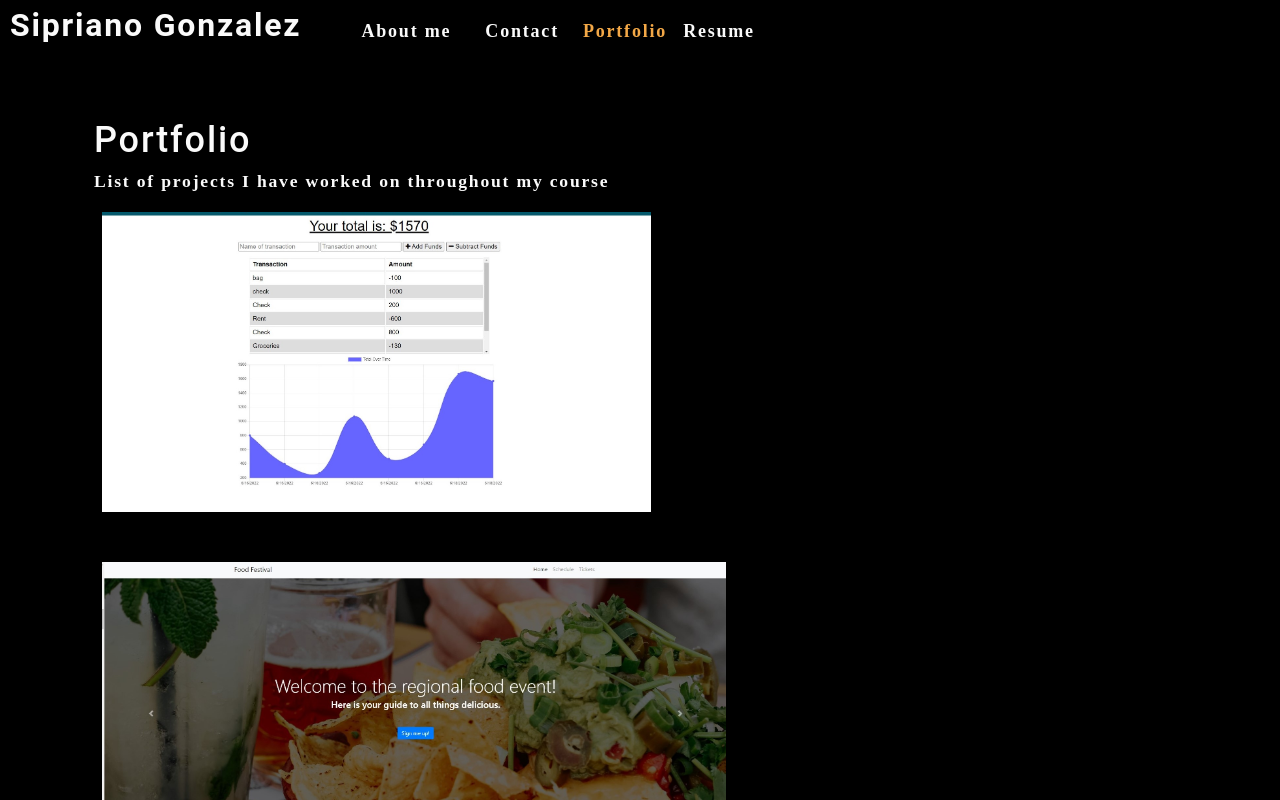
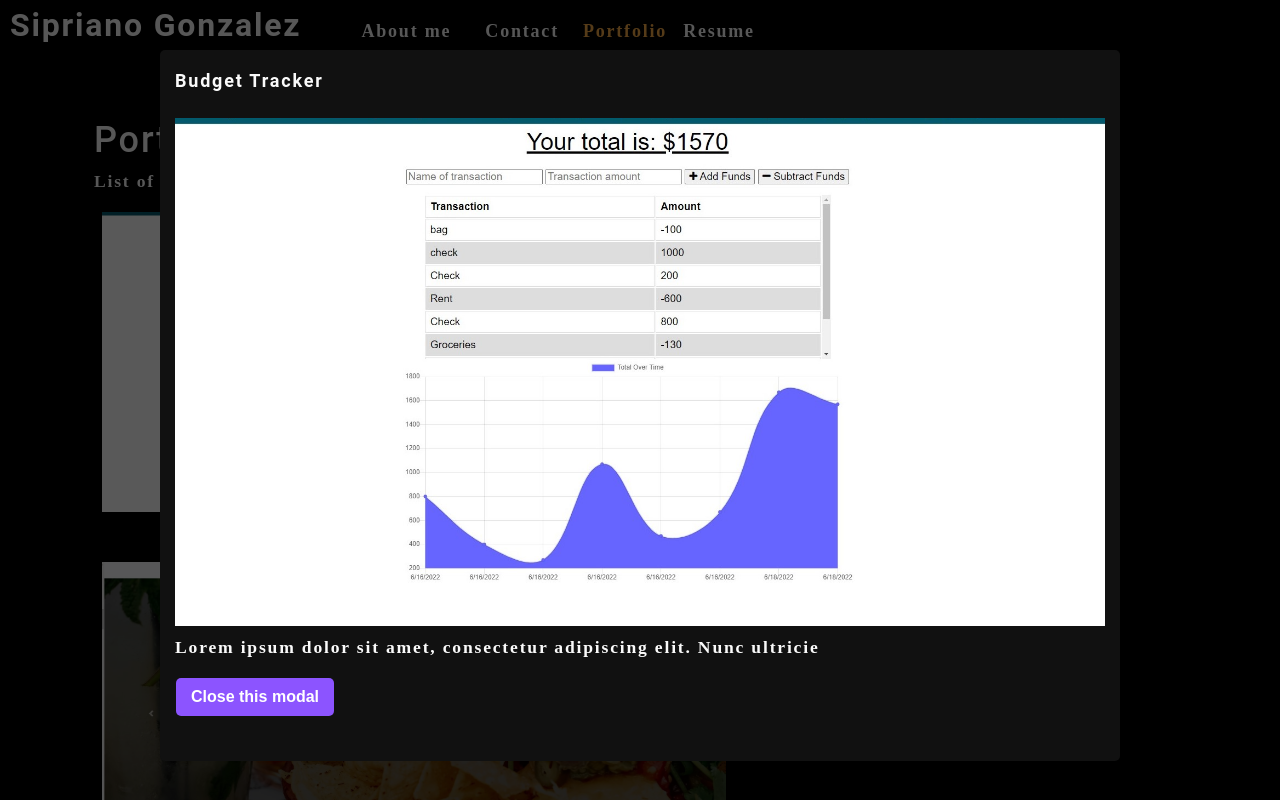
Before and after one commit to SipG789/athena, a React (Create React App) app: page / in a window 1280 px wide. Both pictures are taken after a click on the picture 376 px from the left and 361 px from the top of the page. Shown: the top 800 px of the page. Built offline with nearby package versions, Linux system fonts and the light colour scheme.

Commit message:
manage the modals state

```diff
--- /dev/null
+++ b/src/components/Modal/index.js
@@ -0,0 +1,18 @@
+import React from "react";
+
+function Modal({currentPhoto}) {
+    const {name, category, description, index} = currentPhoto;
+
+  return (
+    <div className="modalBackdrop">
+      <div className="modalContainer">
+        <h3 className="modalTitle">{name}</h3>
+        <img src={require(`../../assets/small/${category}/${index}.jpg`)} alt="current category" />
+        <p>{description}</p>
+        <button type="button">Close this modal</button>
+      </div>
+    </div>
+  );
+}
+
+export default Modal;
--- a/src/components/PhotoList/index.js
+++ b/src/components/PhotoList/index.js
@@ -1,6 +1,9 @@
 import React, { useState } from 'react';
+import Modal from '../Modal';
 
 const PhotoList = ({ category }) => {
+  const [isModalOpen, setIsModalOpen] = useState(false);
+
     const [photos] = useState([
     {
       name: 'Budget Tracker',
@@ -35,16 +38,24 @@
   ]);
 
   const currentPhotos = photos.filter((photo) => photo.category === category);
+  const [currentPhoto, setCurrentPhoto] = useState();
 
+  const toggleModal = (image, i) => {
+    setCurrentPhoto({...image, index: i});
+    setIsModalOpen(true);
+
+  }
 
  return (
     <div>
+      {isModalOpen && <Modal currentPhoto={currentPhoto} />}
       <div className="flex-row">
         {currentPhotos.map((image, i) => (
           <img
             src={require(`../../assets/small/${category}/${i}.jpg`)}
             alt={image.name}
             className="img-thumbnail mx-1"
+            onClick={() => toggleModal(image, i)}
             key={image.name}
           />
         ))}
```
